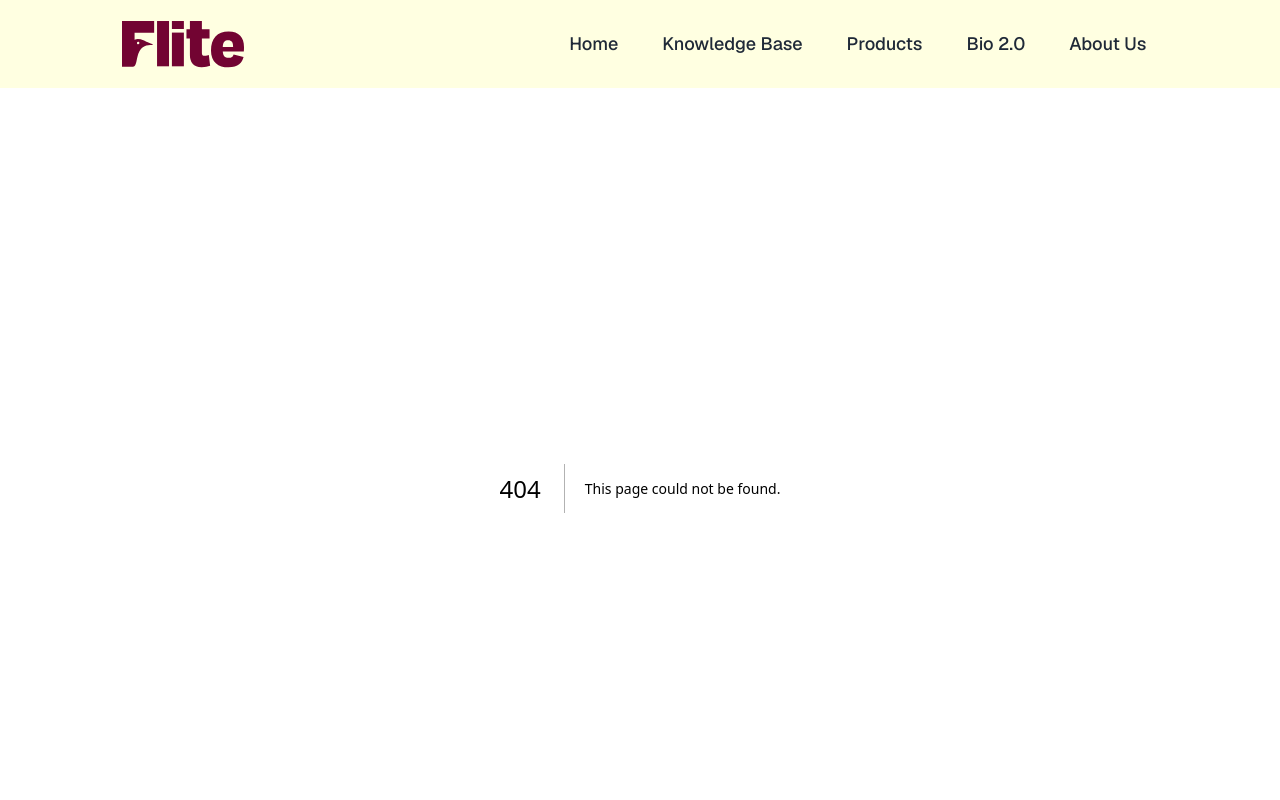
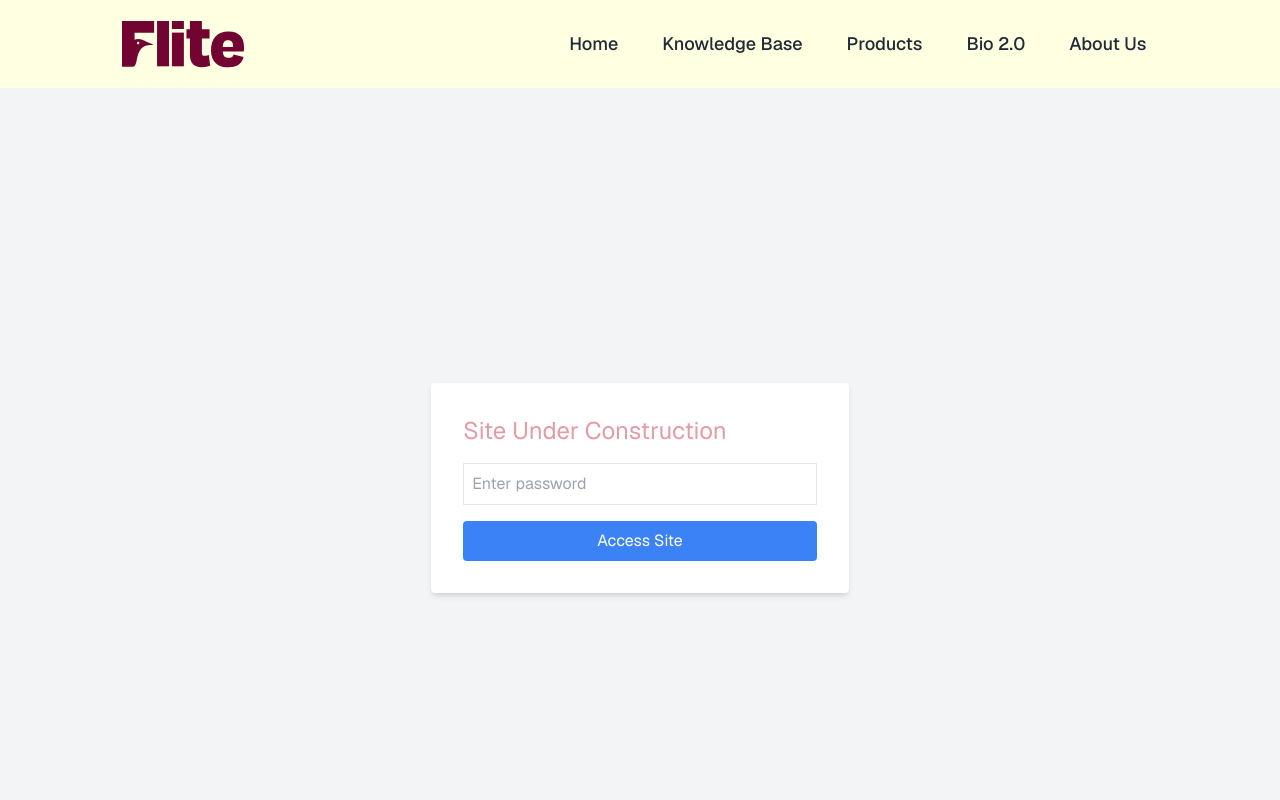
Before and after one commit to thedirtypaw/flite, a Next.js app: page /auth in a window 1280 px wide. Before the commit this address had no page. Shown: the top 800 px of the page. Built offline with nearby package versions, Linux system fonts and the light colour scheme.

Commit message:
middleware

```diff
--- /dev/null
+++ b/app/auth/page.tsx
@@ -0,0 +1,27 @@
+'use client'
+import React from 'react'
+
+export default function AuthPage() {
+  const handleSubmit = (e: React.FormEvent<HTMLFormElement>) => {
+    e.preventDefault()
+    const password = (e.currentTarget.elements.namedItem('password') as HTMLInputElement).value
+    window.location.href = `/?password=${password}`
+  }
+
+  return (
+    <div className="min-h-screen flex items-center justify-center bg-gray-100">
+      <form onSubmit={handleSubmit} className="bg-white p-8 rounded shadow-md">
+        <h1 className="text-2xl mb-4">Site Under Construction</h1>
+        <input
+          type="password"
+          name="password"
+          placeholder="Enter password"
+          className="border p-2 w-full mb-4"
+        />
+        <button type="submit" className="bg-blue-500 text-white px-4 py-2 rounded w-full">
+          Access Site
+        </button>
+      </form>
+    </div>
+  )
+}
```
Also changed, not shown: middleware.ts (added, +31 -0 lines), package.json (+4 -4 lines), public/product-range-split-with-birdies.png (added), 1 other file (tests, documents, lock files or other folders).
